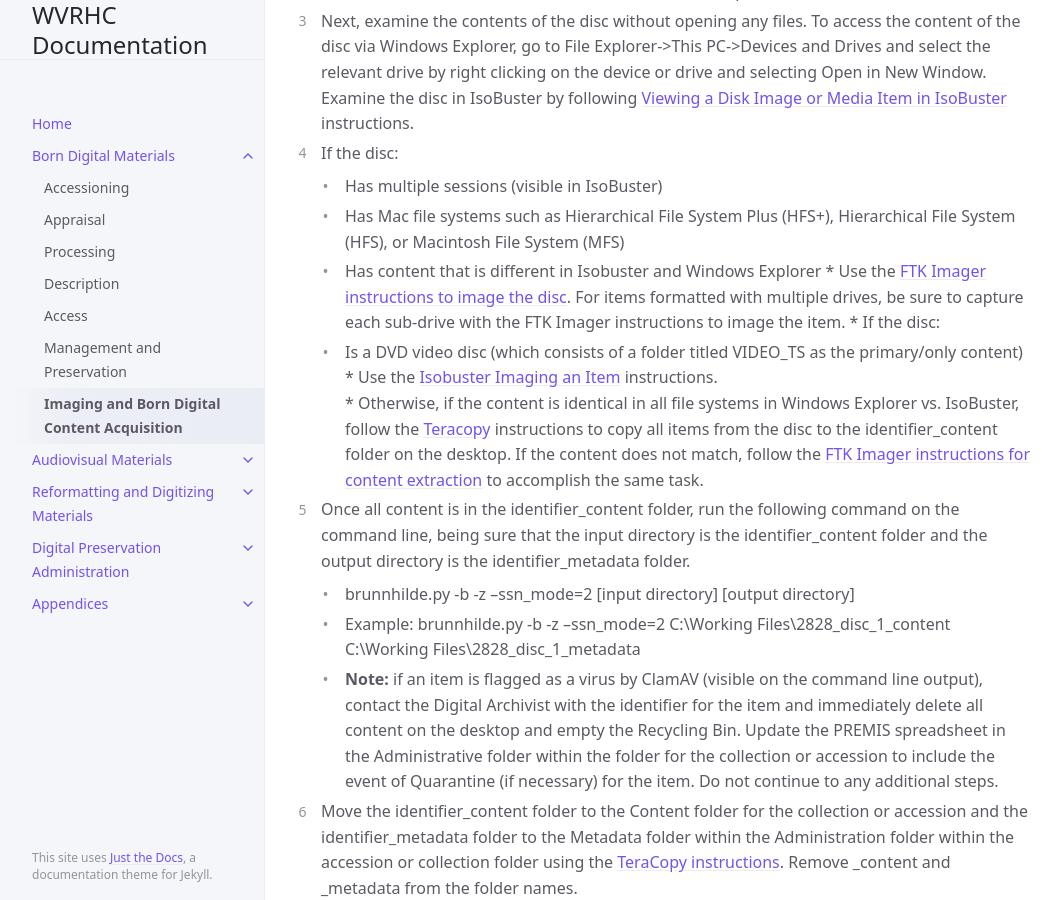
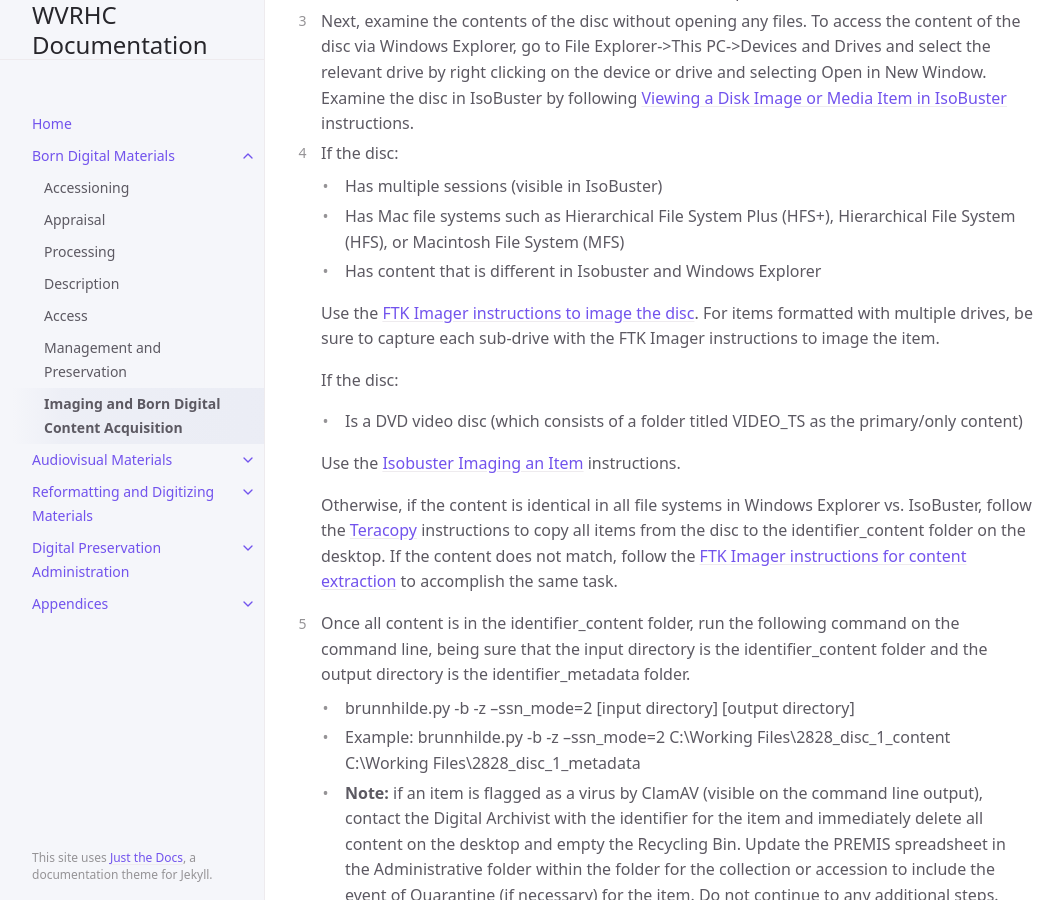
Before and after one commit to elizajames/digital-preservation-documentation, a Jekyll site: the page built from docs/Born-Digital-Materials/imaging-and-content-acquisition.md, in a window 1280 px wide and 900 px high, scrolled down 5203 px. Shown: the whole window, without its empty margins (107-1170 px from the left). Built offline with Jekyll 4.4.1, drawn with Linux system fonts in a browser that asks for light colours.

Commit message:
let's see what happens

```diff
--- a/docs/Born-Digital-Materials/imaging-and-content-acquisition.md
+++ b/docs/Born-Digital-Materials/imaging-and-content-acquisition.md
@@ -111,11 +111,11 @@ If content acquisition for an item is unsuccessful or duplicate media items with
     * Has multiple sessions (visible in IsoBuster)
     * Has Mac file systems such as Hierarchical File System  Plus (HFS+), Hierarchical File System (HFS), or Macintosh File System (MFS)
     * Has content that is different in Isobuster and Windows Explorer
-* Use the [FTK Imager instructions to image the disc](https://elizajames.github.io/digital-preservation-documentation/docs/Born-Digital-Materials/imaging-and-content-acquisition/#imaging-an-item). For items formatted with multiple drives, be sure to capture each sub-drive with the FTK Imager instructions to image the item.
-* If the disc:
-    * Is a DVD video disc (which consists of a folder titled VIDEO_TS as the primary/only content)
-* Use the [Isobuster Imaging an Item](https://elizajames.github.io/digital-preservation-documentation/docs/Born-Digital-Materials/imaging-and-content-acquisition/#imaging-an-item-1) instructions.
-* Otherwise, if the content is identical in all file systems in Windows Explorer vs. IsoBuster, follow the [Teracopy](https://elizajames.github.io/digital-preservation-documentation/docs/Born-Digital-Materials/imaging-and-content-acquisition/#teracopy) instructions to copy all items from the disc to the identifier_content folder on the desktop. If the content does not match, follow the [FTK Imager instructions for content extraction](https://elizajames.github.io/digital-preservation-documentation/docs/Born-Digital-Materials/imaging-and-content-acquisition/#extracting-content-from-a-disk-image-or-media-item) to accomplish the same task.
+    <p>Use the <a href="https://elizajames.github.io/digital-preservation-documentation/docs/Born-Digital-Materials/imaging-and-content-acquisition/#imaging-an-item">FTK Imager instructions to image the disc</a>. For items formatted with multiple drives, be sure to capture each sub-drive with the FTK Imager instructions to image the item.</p>
+    <p>If the disc:</p>
+    <p><ul><li>Is a DVD video disc (which consists of a folder titled VIDEO_TS as the primary/only content)</li></ul></p>
+    <p>Use the <a href="https://elizajames.github.io/digital-preservation-documentation/docs/Born-Digital-Materials/imaging-and-content-acquisition/#imaging-an-item-1">Isobuster Imaging an Item</a> instructions.</p>
+    <p>Otherwise, if the content is identical in all file systems in Windows Explorer vs. IsoBuster, follow the <a href="https://elizajames.github.io/digital-preservation-documentation/docs/Born-Digital-Materials/imaging-and-content-acquisition/#teracopy">Teracopy</a> instructions to copy all items from the disc to the identifier_content folder on the desktop. If the content does not match, follow the <a href="https://elizajames.github.io/digital-preservation-documentation/docs/Born-Digital-Materials/imaging-and-content-acquisition/#extracting-content-from-a-disk-image-or-media-item">FTK Imager instructions for content extraction</a> to accomplish the same task.<p>
 5. Once all content is in the identifier_content folder, run the following command on the command line, being sure that the input directory is the identifier_content folder and the output directory is the identifier_metadata folder.
     * brunnhilde.py -b -z --ssn_mode=2 [input directory] [output directory]
     * Example: brunnhilde.py -b -z --ssn_mode=2 C:\Working Files\2828_disc_1_content C:\Working Files\2828_disc_1_metadata
```
